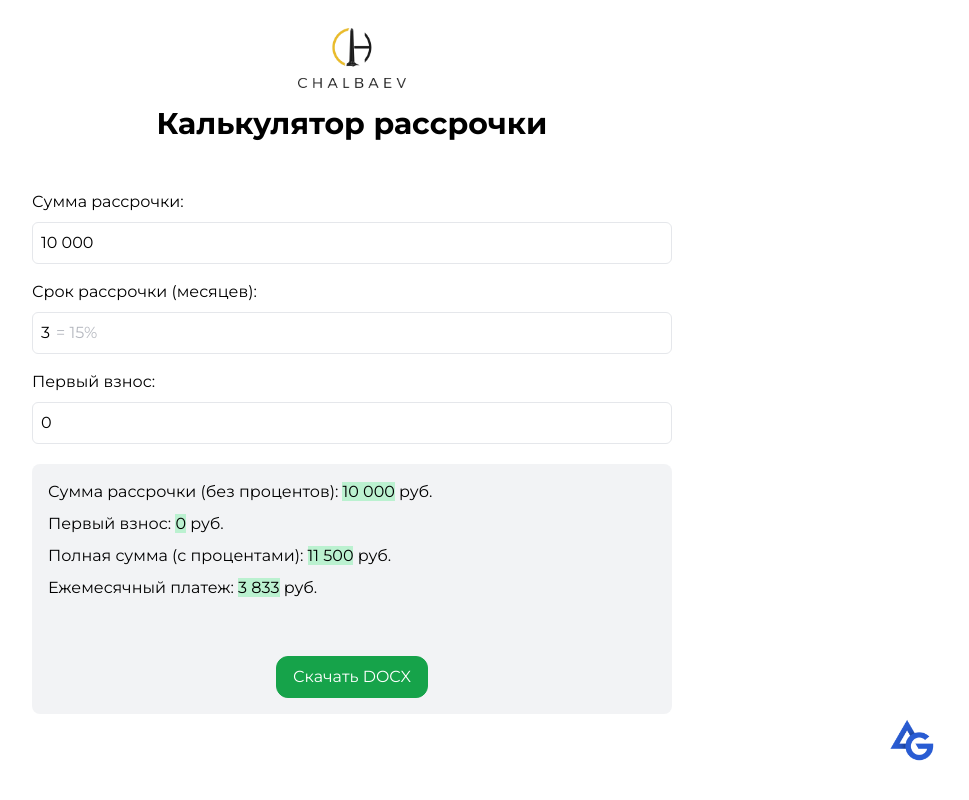
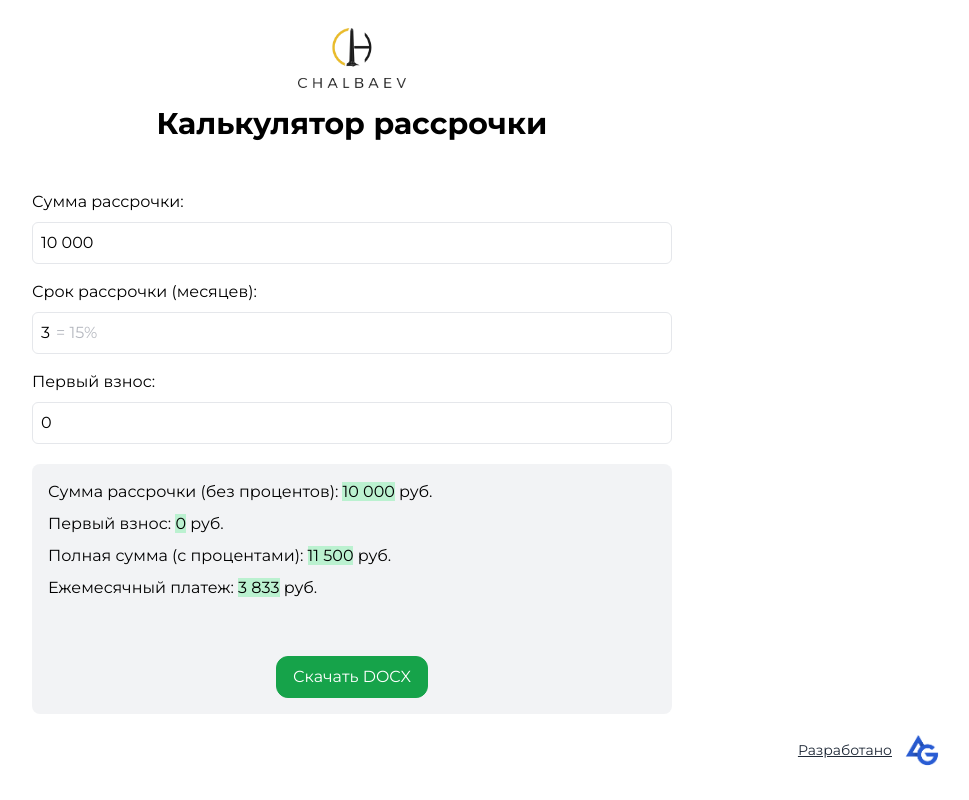
Before and after one commit to Aliskhan7/calculator-installment, a React (Create React App) app: page / in a window 1280 px wide. Shown: the whole page, without its empty margins (288-1257 px from the left). Built offline with nearby package versions, Linux system fonts and the light colour scheme.

Commit message:
add link

```diff
--- a/src/App.jsx
+++ b/src/App.jsx
@@ -14,7 +14,10 @@ function App() {
             </div>
             <footer className='absolute bottom-2 right-2 md:bottom-5 md:right-10'>
                 <div className='flex items-end gap-x-2'>
-                    <img className='w-fit h-[80px]  object-contain mx-auto' src={logoAG} alt="logo"/>
+                    <a href="https://ag-one.netlify.app/" target='_blank' rel='noreferrer' className='flex items-center justify-center'>
+                        <span className='underline text-gray-800 text-sm'>Разработано</span>
+                        <img className='w-fit h-[60px] object-contain mx-auto' src={logoAG} alt="logo"/>
+                    </a>
                 </div>
             </footer>
         </div>
```
